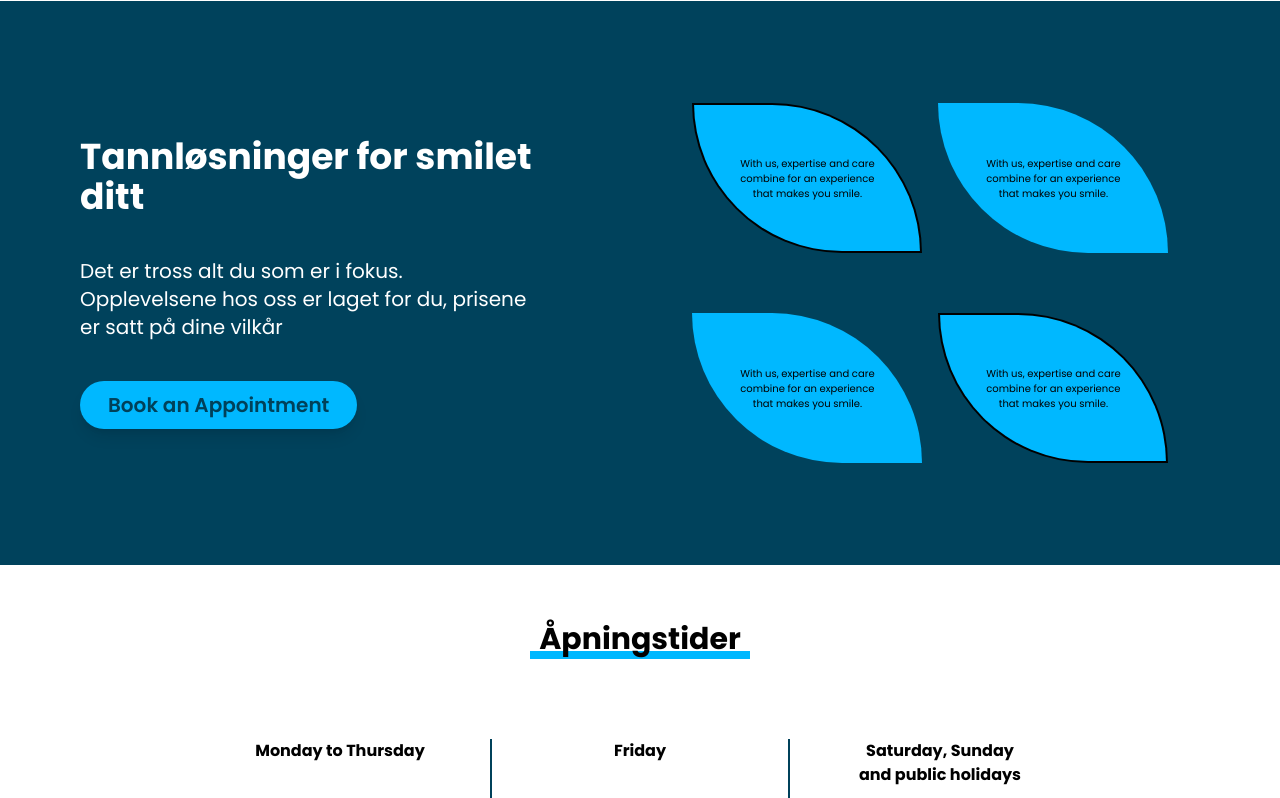
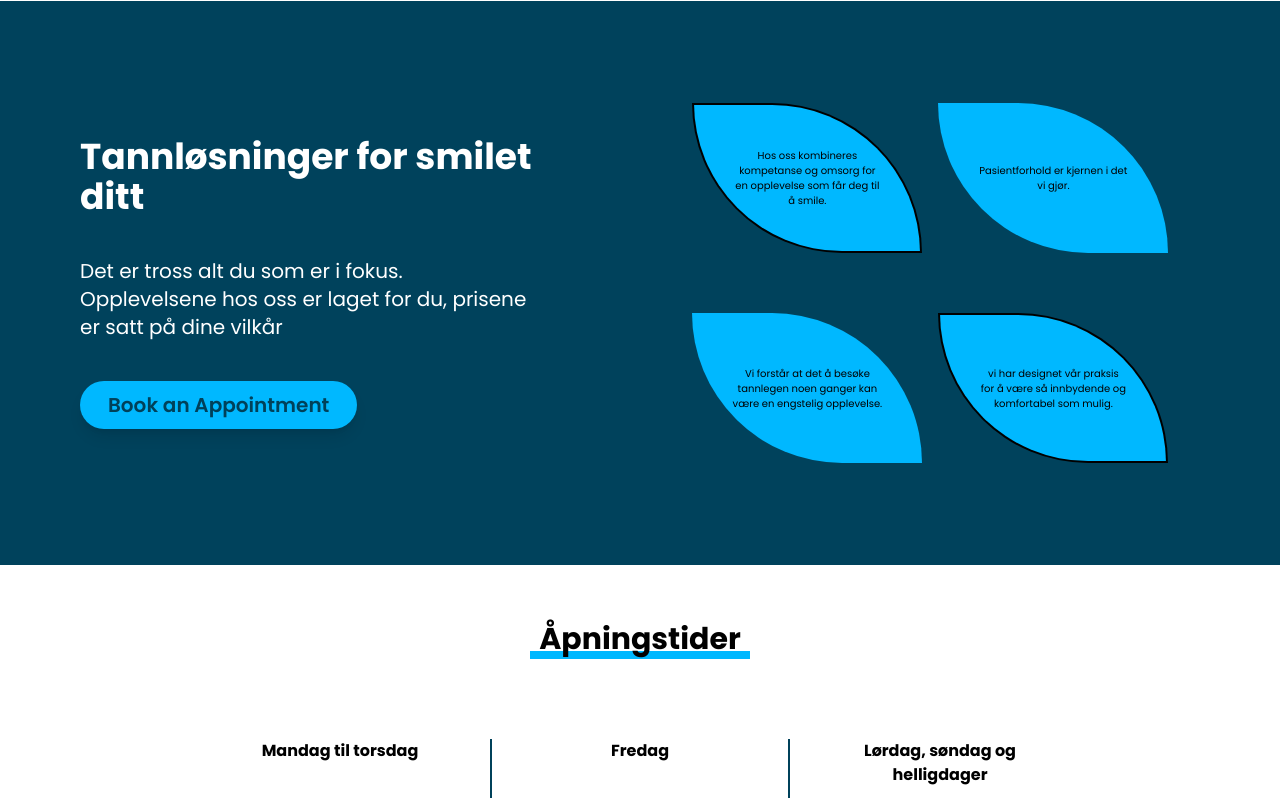
Before and after one commit to MastooraTurkmen/tannglege-engen-as, a Next.js app: page / in a window 1280 px wide. Shown: the part 4660-5458 px from the top of the page. Built offline with nearby package versions, Linux system fonts and the light colour scheme; a web font is replaced by a local one.

Commit message:
convert to norwegian

```diff
--- a/contract/data.js
+++ b/contract/data.js
@@ -1,37 +1,37 @@
 export const data = [
     {
         id: 1,
-        text: 'With us, expertise and care combine for an experience that makes you smile.',
+        text: 'Hos oss kombineres kompetanse og omsorg for en opplevelse som får deg til å smile.',
     },
     {
         id: 2,
-        text: 'With us, expertise and care combine for an experience that makes you smile.',
+        text: 'Pasientforhold er kjernen i det vi gjør.',
     },
     {
         id: 3,
-        text: 'With us, expertise and care combine for an experience that makes you smile.',
+        text: 'Vi forstår at det å besøke tannlegen noen ganger kan være en engstelig opplevelse.',
     },
     {
         id: 4,
-        text: 'With us, expertise and care combine for an experience that makes you smile.',
+        text: 'vi har designet vår praksis for å være så innbydende og komfortabel som mulig.',
     },
 ]
 
 export const open = [
     {
         id: 1,
-        day: 'Monday to Thursday',
+        day: 'Mandag til torsdag',
         time: "07:00 – 15:00",
     },
     {
         id: 2,
-        day: 'Friday',
+        day: 'Fredag',
         time: "07:00 – 13:00",
     },
     {
         id: 3,
-        day: 'Saturday, Sunday and public holidays',
-        time: "Closed",
+        day: 'Lørdag, søndag og helligdager',
+        time: "Stengt",
     },
 ]
 
```
